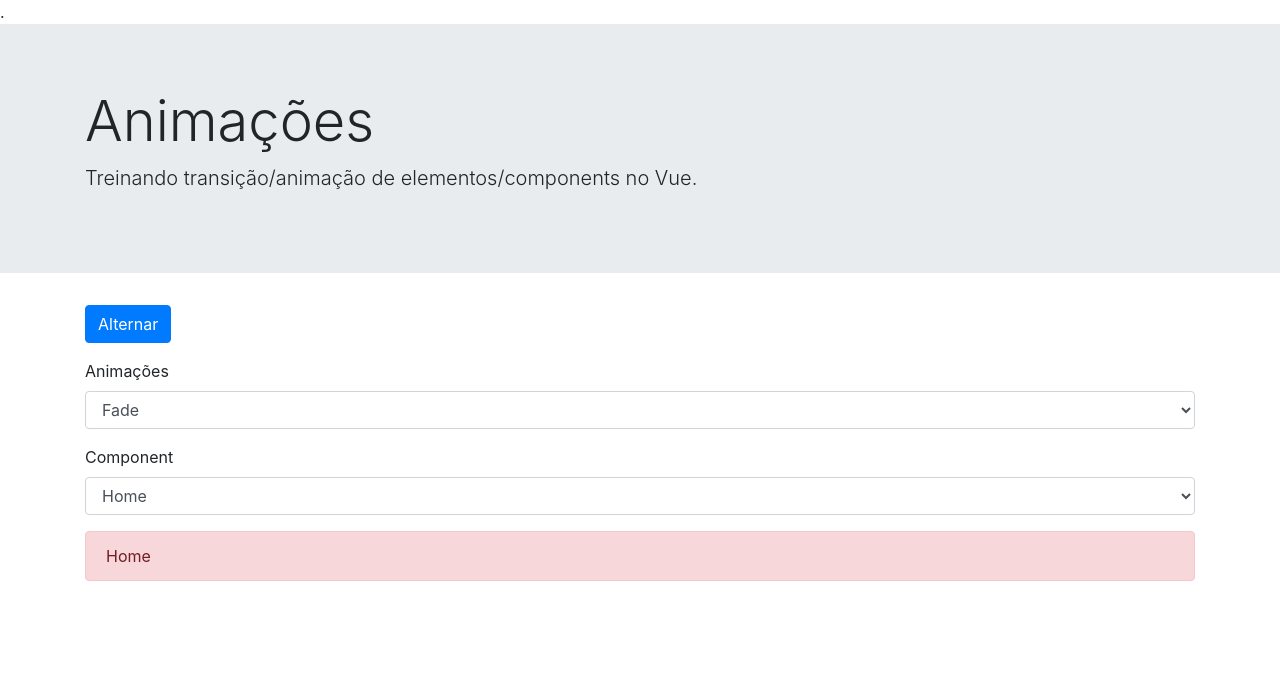
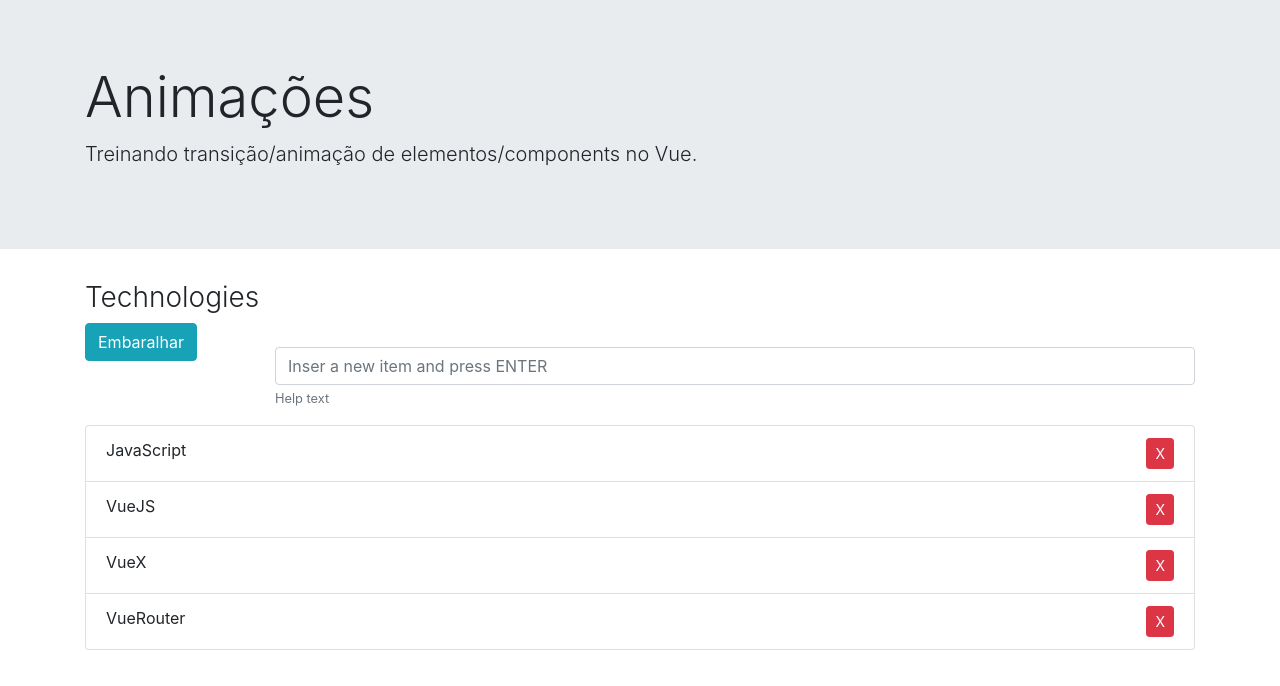
Before and after one commit to lucasnathandev/course-vue2-animations, a Vue app: page / in a window 1280 px wide. Shown: the top 686 px of the page. Built offline with nearby package versions, Linux system fonts and the light colour scheme.

Commit message:
Transition-group tag and smooth list animation when deleting and adding new items

```diff
--- a/package.json
+++ b/package.json
@@ -10,15 +10,16 @@
   },
   "dependencies": {
     "core-js": "^3.8.3",
+    "lodash": "^4.17.21",
     "vue": "^2.6.14"
   },
   "devDependencies": {
-    "animate.css": "^4.1.1",
     "@babel/core": "^7.12.16",
     "@babel/eslint-parser": "^7.12.16",
     "@vue/cli-plugin-babel": "~5.0.0",
     "@vue/cli-plugin-eslint": "~5.0.0",
     "@vue/cli-service": "~5.0.0",
+    "animate.css": "^4.1.1",
     "eslint": "^7.32.0",
     "eslint-plugin-vue": "^8.0.3",
     "sass": "^1.32.7",
--- a/src/App.vue
+++ b/src/App.vue
@@ -1,6 +1,5 @@
 <template>
   <div id="app">
-    .
     <div class="jumbotron jumbotron-fluid">
       <div class="container">
         <h1 class="display-4">Animações</h1>
@@ -10,210 +9,91 @@
       </div>
     </div>
     <div class="container">
-      <button class="btn btn-primary mb-3" @click="mostrar = !mostrar">
-        Alternar
-      </button>
+      <h3 class="font-weight-light">Technologies</h3>
 
-      <div class="form-group">
-        <label for="select-animation">Animações</label>
-        <select
-          id="select-animation"
-          class="form-control"
-          v-model="selectedAnimation"
+      <div class="row">
+        <div class="col-sm-2">
+          <button class="btn btn-info" @click="shuffle">Embaralhar</button>
+        </div>
+        <div class="col-sm-10">
+          <div class="form-group">
+            <label for=""></label>
+            <input
+              @keyup.enter.exact="add"
+              ref="input"
+              type="text"
+              name=""
+              id=""
+              class="form-control"
+              placeholder="Inser a new item and press ENTER"
+              aria-describedby="helpId"
+            />
+            <small id="helpId" class="text-muted">Help text</small>
+          </div>
+        </div>
+      </div>
+
+      <transition-group tag="ul" class="list-group" :name="'list'">
+        <li
+          class="list-group-item"
+          v-for="(technology, index) in technologies"
+          :key="technology"
         >
-          <option value="fade">Fade</option>
-          <option value="zoom">Zoom</option>
-          <option value="slide">Slide</option>
-        </select>
-      </div>
-      <div class="form-group">
-        <label for="select-animation">Component</label>
-        <select
-          id="select-animation"
-          class="form-control"
-          v-model="selectedComponent"
-        >
-          <option value="HomeTab">Home</option>
-          <option value="AboutTab">About</option>
-        </select>
-      </div>
-      <transition :name="selectedAnimation" mode="out-in">
-        <!-- appear
-        appear-class=""
-        appear-active-class="animated flipInY"
-        appear-to-class=""
-        @before-appear="beforeAppear"
-        @appear="appear"
-        @after-appear="afterAppear"
-        @appear-cancelled="appearCancelled"
-        enter-active-class="animated bounceInLeft"
-        leave-active-class="animated bounceOutDown" -->
-        <!-- <div :class="alertClasses" :key="alertActual">
-          Animations in Vue ({{ alertActual.toString() }})
-        </div> -->
-        <component :is="selectedComponent"></component>
-      </transition>
+          <span>{{ technology }}</span>
+          <button
+            class="btn btn-danger btn-sm float-right"
+            @click="remove(index)"
+          >
+            X
+          </button>
+        </li></transition-group
+      >
     </div>
   </div>
 </template>
 
 <script>
+import lodash from "lodash";
 export default {
   name: "App",
-  components: {
-    HomeTab: () => import("./components/HomeTab.vue"),
-    AboutTab: () => import("./components/AboutTab.vue"),
-  },
   data() {
     return {
-      mostrar: true,
-      selectedAnimation: "fade",
-      alertActual: "info",
-      selectedComponent: "HomeTab",
+      technologies: ["JavaScript", "VueJS", "VueX", "VueRouter"],
     };
   },
-  computed: {
-    alertClasses() {
-      return {
-        alert: "alert",
-        [`alert-${this.alertActual}`]: true,
-      };
+  methods: {
+    add(event) {
+      const newItem = event.target.value;
+      if (newItem) {
+        const index = Math.floor(Math.random() * this.technologies.length);
+        this.technologies.splice(index, 0, newItem);
+        this.$refs.input.value = "";
+      }
     },
-  },
-  methods: {
-    beforeAppear(el) {
-      console.log("beforeAppear");
-      el;
+    remove(index) {
+      this.technologies.splice(index, 1);
     },
-    appear(el, done) {
-      console.log("appear");
-      el;
-      setTimeout(done, 1000);
-    },
-    afterAppear(el) {
-      console.log("afterAppear");
-      el;
-    },
-    appearCancelled(el) {
-      el;
-      console.log("appearCancelled");
-    },
-    beforeEnter(el) {
-      el.style.opacity = 0;
-      el.style.transition = "opacity 0.1s";
-      console.log("beforeEnter");
-    },
-    enter(el, done) {
-      console.log("enter");
-      let count = 0;
-      const interval = setInterval(() => {
-        el.style.opacity = count * 0.1;
-        count++;
-        if (count > 10) {
-          clearInterval(interval);
-          done();
-        }
-      }, 100);
-    },
-    afterEnter(el) {
-      el;
-      console.log("afterEnter");
-    },
-    enterCancelled(el) {
-      el;
-      console.log("enterCancelled");
-    },
-    beforeLeave(el) {
-      el.style.transition = "width 0.1s ease-in-out";
-      el.style.overflow = "hidden";
-      el.style.whiteSpace = "nowrap";
-    },
-    leave(el, done) {
-      console.log("leave");
-      let count = 0;
-      const width = el.offsetWidth;
-      const interval = setInterval(() => {
-        el.style.width = width * (1 - count / 10) + "px";
-        count++;
-        console.log(el.style.width);
-        if (count > 10) {
-          clearInterval(interval);
-          done();
-        }
-      }, 100);
-    },
-    afterLeave(el) {
-      el;
-      console.log("afterLeave");
-    },
-    leaveCancelled(el) {
-      el;
-      console.log("leaveCancelled");
+    shuffle() {
+      this.technologies = lodash.shuffle(this.technologies);
     },
   },
 };
 </script>
-<style>
-body {
-  overflow: hidden;
+<style scoped>
+.list-enter,
+.list-leave-to {
+  opacity: 0;
+  transform: translateX(-70px);
+}
+
+.list-enter-active,
+.list-leave-active,
+/* New feature */ .list-move {
+  transition: all 1s ease-in-out;
+}
+
+.list-leave-active {
+  position: absolute;
+  width: calc(100% - 100px);
 }
 </style>
-<style scoped>
-.fade-enter,
-.fade-leave-to {
-  opacity: 0;
-}
-
-.fade-enter-active,
-.fade-leave-active {
-  transition: opacity 1s;
-}
-
-.fade-enter-to,
-.fade-leave {
-  opacity: 1;
-}
-
-.zoom-enter,
-.zoom-leave-to {
-  transform: scale(0);
-}
-
-.zoom-enter-active,
-.zoom-leave-active {
-  transition: transform 0.5s;
-}
-
-.zoom-enter-to,
-.zoom-leave {
-  transform: scale(1);
-}
-
-.slide-enter {
-  opacity: 0;
-}
-
-.slide-enter-active {
-  animation: slide 0.5s ease-in-out forwards;
-  transition: opacity 0.5s;
-}
-
-.slide-leave-active {
-  animation: slide 0.5s ease-in-out reverse;
-  transition: opacity 0.5s; /* Essa diferença de tempo da transition com a animation causa conflito, por isso
-  a propriedade type='animation' foi inserida no elemento html*/
-}
-
-.slide-leave-to {
-  opacity: 0;
-}
-
-@keyframes slide {
-  0% {
-    transform: translateX(-100px);
-  }
-  100% {
-    transform: translateX(0px);
-  }
-}
-</style>
```
Also changed, not shown: 1 other file (tests, documents, lock files or other folders).
